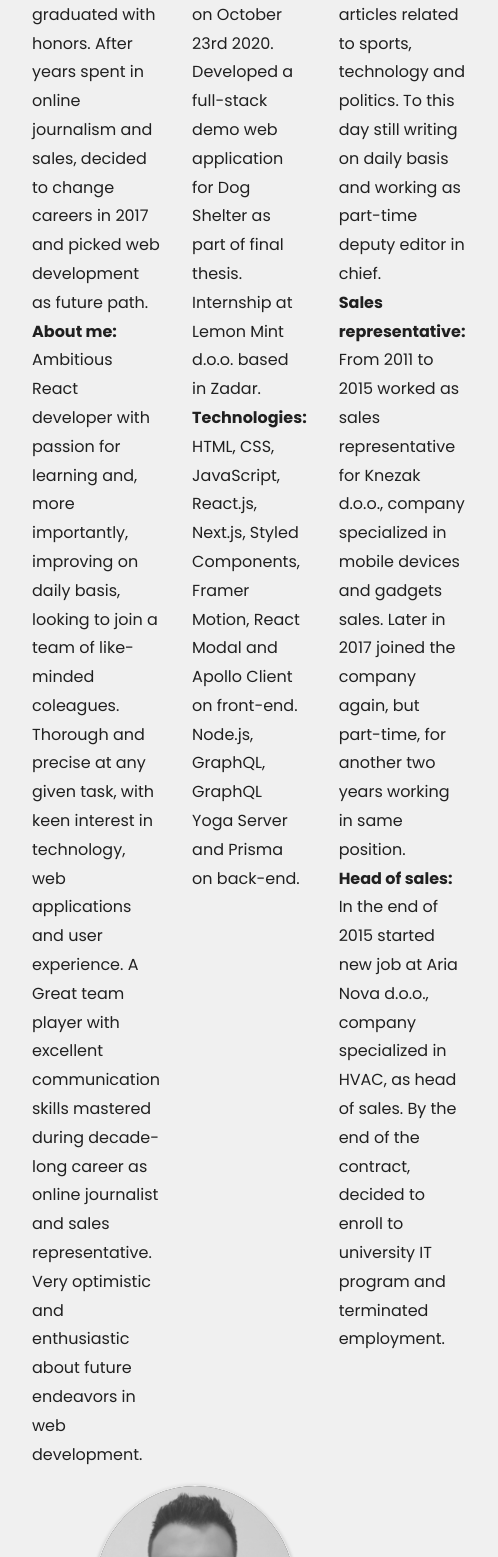
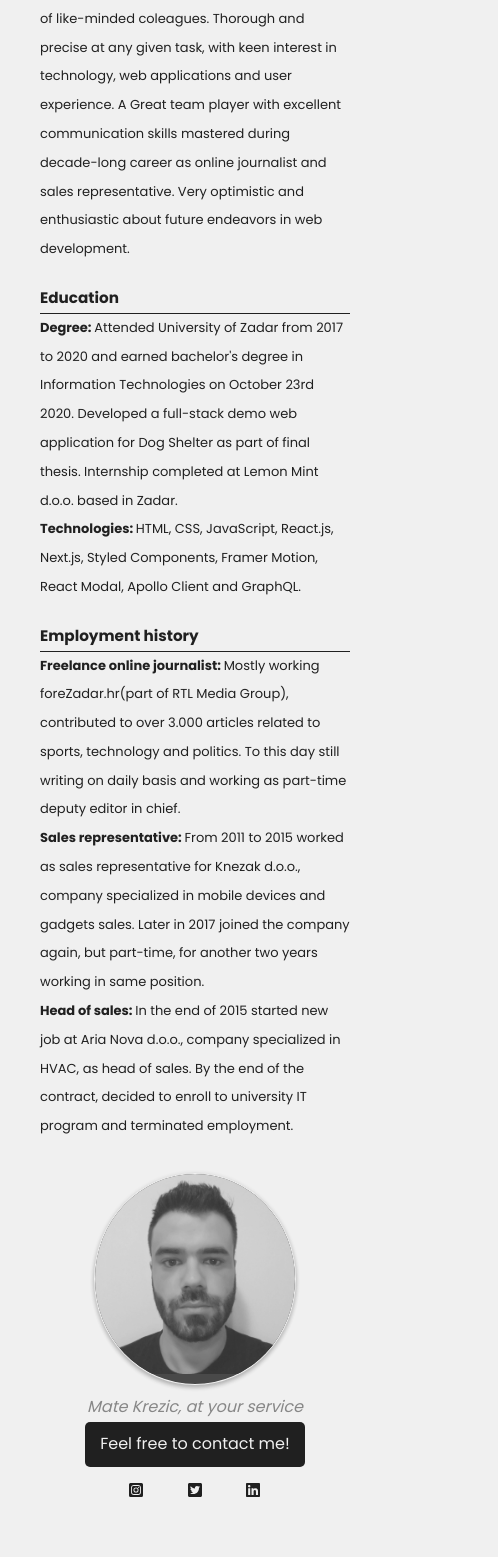
Before and after one commit to unizdmate/portfolio-redesign, a Next.js app: page /about in a window 390 px wide. Shown: the part 443-2000 px from the top of the page, 498 px wide, since content can reach past the window. After the commit the page ends 1948 px from the top, so only its background shows below. Built offline with nearby package versions, Linux system fonts and the light colour scheme.

Commit message:
aboutme component implemented, fixed navbar responsivness

```diff
--- a/components/AboutmeComponent.js
+++ b/components/AboutmeComponent.js
@@ -2,6 +2,12 @@ import Image from "next/image";
 import Link from "next/link";
 import styles from "../styles/AboutmeComponent.module.css";
 import { motion } from "framer-motion";
+import {
+  faInstagramSquare,
+  faLinkedin,
+  faTwitterSquare,
+} from "@fortawesome/free-brands-svg-icons";
+import { FontAwesomeIcon } from "@fortawesome/react-fontawesome";
 
 const AboutmeComponent = () => {
   return (
@@ -36,29 +42,27 @@ const AboutmeComponent = () => {
               <b>Degree: </b>Attended University of Zadar from 2017 to 2020 and
               earned bachelor's degree in Information Technologies on October
               23rd 2020. Developed a full-stack demo web application for Dog
-              Shelter as part of final thesis. Internship at Lemon Mint d.o.o.
-              based in Zadar.
+              Shelter as part of final thesis. Internship completed at Lemon
+              Mint d.o.o. based in Zadar.
             </p>
             <p>
               <b>Technologies: </b> HTML, CSS, JavaScript, React.js, Next.js,
-              Styled Components, Framer Motion, React Modal and Apollo Client on
-              front-end. Node.js, GraphQL, GraphQL Yoga Server and Prisma on
-              back-end.
+              Styled Components, Framer Motion, React Modal, Apollo Client and
+              GraphQL.
             </p>
           </div>
         </div>
         <div className={styles.aboutme__items}>
           <div className={styles.aboutme__items__right}>
-            {" "}
             <h3>Employment history</h3>
             <p>
-              <b>Freelance online journalist: </b> Mostly working for{" "}
+              <b>Freelance online journalist: </b> Mostly working for
               <a
                 href="https://ezadar.net.hr/info/2022589/impressum/"
                 target="_blank"
               >
                 eZadar.hr
-              </a>{" "}
+              </a>
               (part of RTL Media Group), contributed to over 3.000 articles
               related to sports, technology and politics. To this day still
               writing on daily basis and working as part-time deputy editor in
@@ -101,9 +105,32 @@ const AboutmeComponent = () => {
           <Link href="/contact">Feel free to contact me!</Link>
         </div>
         <div className={styles.aboutme__icons__container}>
-          <a className={styles.aboutme__icon}></a>
-          <a className={styles.aboutme__icon}></a>
-          <a className={styles.aboutme__icon}></a>
+          <a
+            className={styles.aboutme__icon}
+            href="https://www.instagram.com/matekrezic/"
+            target="_blank"
+            rel="noopener noreferrer"
+          >
+            <FontAwesomeIcon icon={faInstagramSquare} />
+          </a>
+
+          <a
+            className={styles.aboutme__icon}
+            href="https://twitter.com/MateKrezic"
+            target="_blank"
+            rel="noopener noreferrer"
+          >
+            <FontAwesomeIcon icon={faTwitterSquare} />
+          </a>
+
+          <a
+            className={styles.aboutme__icon}
+            href="https://hr.linkedin.com/in/mate-krezi%C4%87-711731140"
+            target="_blank"
+            rel="noopener noreferrer"
+          >
+            <FontAwesomeIcon icon={faLinkedin} />
+          </a>
         </div>
       </div>
     </motion.div>
--- a/package.json
+++ b/package.json
@@ -8,6 +8,11 @@
     "start": "next start"
   },
   "dependencies": {
+    "@fortawesome/fontawesome-svg-core": "^1.2.34",
+    "@fortawesome/free-brands-svg-icons": "^5.15.2",
+    "@fortawesome/free-regular-svg-icons": "^5.15.2",
+    "@fortawesome/free-solid-svg-icons": "^5.15.2",
+    "@fortawesome/react-fontawesome": "^0.1.14",
     "framer-motion": "^3.3.0",
     "next": "10.0.6",
     "react": "17.0.1",
--- a/styles/AboutmeComponent.module.css
+++ b/styles/AboutmeComponent.module.css
@@ -10,7 +10,8 @@
   flex-direction: row;
   justify-content: space-between;
   width: 100%;
-  margin-top: 1rem;
+  margin-top: 20px;
+  font-size: 13px;
 }
 
 .aboutme__items {
@@ -32,12 +33,12 @@
 }
 
 .aboutme__items__left {
-  padding: 0 2rem;
+  padding: 0 2.5rem;
 }
 
 .aboutme__items__center,
 .aboutme__items__right {
-  padding-right: 2rem;
+  padding-right: 2.5rem;
 }
 
 .aboutme__personal__container {
@@ -45,7 +46,7 @@
   flex-direction: column;
   align-items: center;
   position: relative;
-  bottom: 1rem;
+  bottom: 5rem;
 }
 
 .aboutme__personal__container p {
@@ -69,7 +70,7 @@
 .contact__btn {
   width: 220px;
   height: 45px;
-  margin-top: 12px;
+  margin-bottom: 10px;
   border-radius: 5px;
   display: flex;
   align-items: center;
@@ -89,4 +90,21 @@
 
 .aboutme__icon {
   color: #202020;
+  cursor: pointer;
+  height: 15px;
+  width: 15px;
 }
+
+@media only screen and (max-width: 950px) {
+  .aboutme__container {
+    flex-direction: column;
+  }
+  .aboutme__items__center,
+  .aboutme__items__right {
+    padding-left: 2.5rem;
+    margin-top: 20px;
+  }
+  .aboutme__personal__container {
+    bottom: 0;
+  }
+}
--- a/styles/Navbar.module.css
+++ b/styles/Navbar.module.css
@@ -33,7 +33,7 @@
   cursor: pointer;
 }
 
-@media only screen and (max-width: 800px) {
+@media only screen and (max-width: 950px) {
   .navbar__container {
     flex-direction: column;
     min-height: 110px;
```
Also changed, not shown: 1 other file (tests, documents, lock files or other folders).
